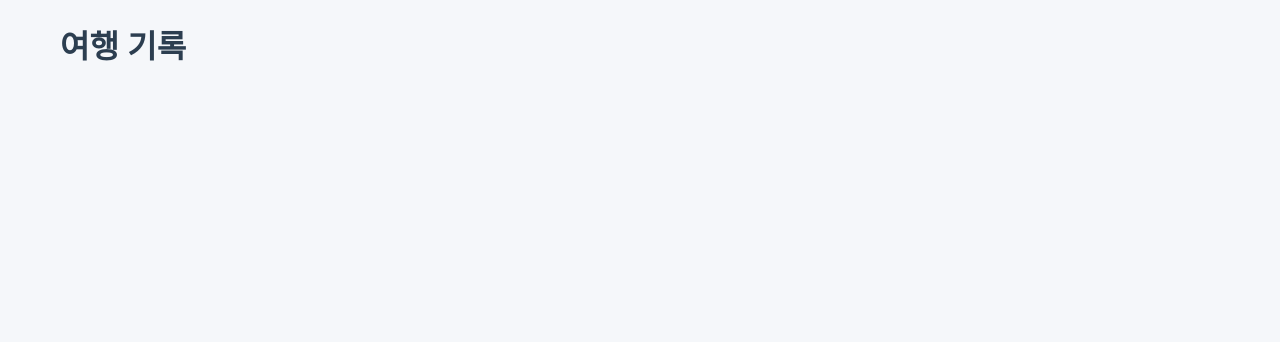
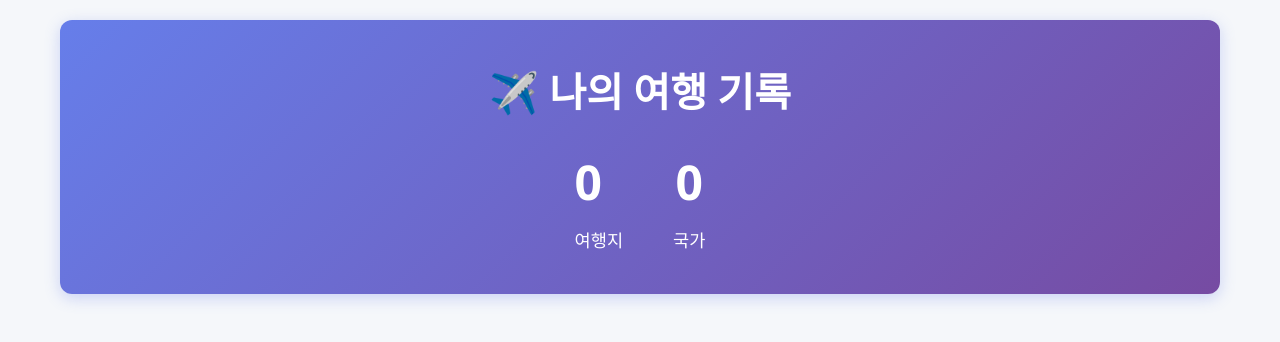
Before and after one commit to yys7517/Travel-Diary, a React (Vite) app: page / in a window 1280 px wide. Shown: the top 342 px of the page. Built offline with nearby package versions, Linux system fonts and the light colour scheme.

Commit message:
재원헤더푸시

```diff
--- a/src/App.jsx
+++ b/src/App.jsx
@@ -1,10 +1,15 @@
-import { useState } from 'react';
+import { useState, useEffect } from 'react';
 import './App.css';
+import Header from './components/Header';
+
 function App() {
- return (
- <div className="App">
- <h1>여행 기록</h1>
- </div>
- );
+  const [travels, setTravels] = useState([]);
+    const totalCountries = new Set(travels.map(t => t.contry)).size;
+
+  return (
+    <div className="App">
+      <Header totalTrips={travels.length} totalCountries={totalCountries} />
+    </div>
+  );
 }
 export default App;
--- a/src/components/Header.css
+++ b/src/components/Header.css
@@ -0,0 +1,30 @@
+.header {
+ background: linear-gradient(135deg, #667eea 0%, #764ba2 100%);
+ color: white;
+ padding: 40px;
+ border-radius: 12px;
+ margin-bottom: 30px;
+ box-shadow: 0 4px 15px rgba(102, 126, 234, 0.3);
+}
+.header h1 {
+ font-size: 2.5rem;
+ margin-bottom: 20px;
+ text-align: center;
+}
+.stats {
+ display: flex;
+ justify-content: center;
+ gap: 50px;
+}
+.stat-item {
+ text-align: center;
+}
+.stat-number {
+ display: block;
+ font-size: 3rem;
+ font-weight: 700;
+ margin-bottom: 5px;
+}
+.stat-label {
+ font-size: 1.1rem;
+}
--- a/src/components/Header.jsx
+++ b/src/components/Header.jsx
@@ -0,0 +1,20 @@
+import './Header.css';
+
+function Header({ totalTrips, totalCountries}) {
+    return (
+        <header className="header">
+            <h1>✈️ 나의 여행 기록</h1>
+            <div className="stats">
+                <div className="stats-item">
+                    <span className="stat-number">{totalTrips}</span>
+                    <span className="stat-label">여행지</span>
+                </div>
+                <div className="stat-item">
+                    <span className="stat-number">{totalCountries}</span>
+                    <span className="stat-label">국가</span>
+                </div>
+            </div>
+        </header>
+    )
+}
+export default Header;
```
Also changed, not shown: src/components/TravelForm.jsx (added, +46 -0 lines).
